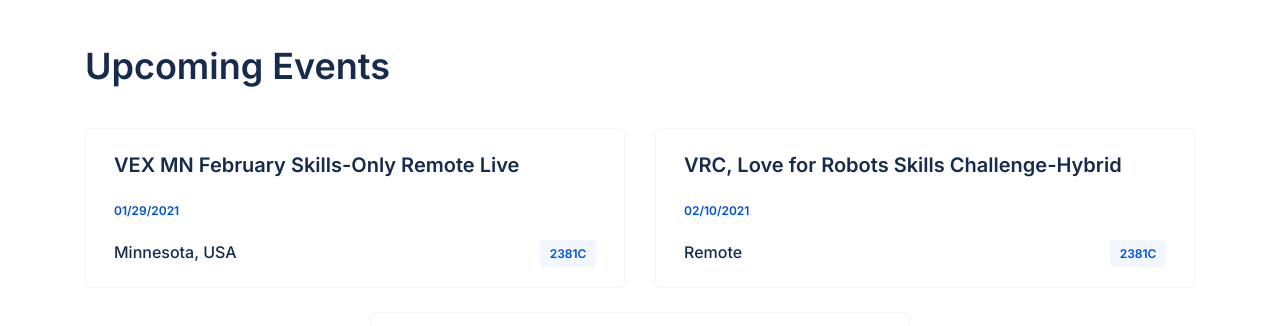
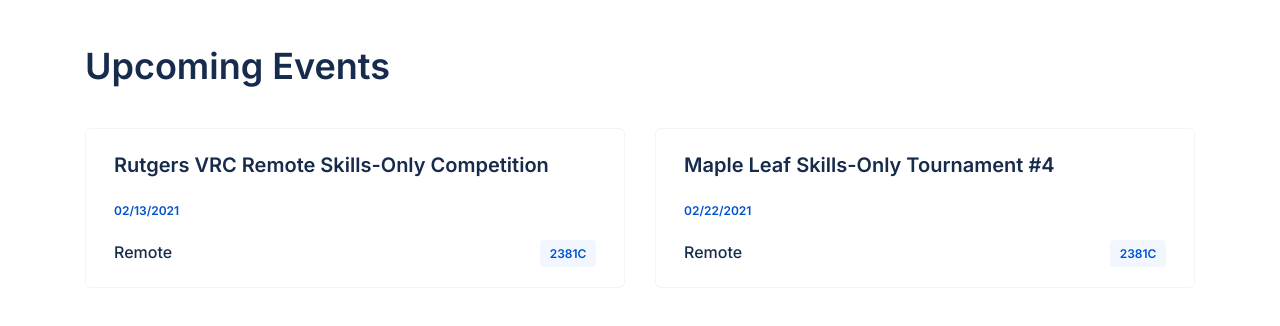
Before and after one commit to malavhmehta/2381_website, a Next.js app: page / in a window 1280 px wide. Shown: the part 4000-4326 px from the top of the page. Built offline with nearby package versions, Linux system fonts and the light colour scheme.

Commit message:
updated events

```diff
--- a/pages/about/teams/2381c.tsx
+++ b/pages/about/teams/2381c.tsx
@@ -12,7 +12,7 @@
 const hero = {
   heading: "Team 2381C",
   lead:
-    "2381C is on of 2381's oldest teams, established since our 2381's first year competing in VEX.",
+    "2381C is one of 2381's oldest teams, established since our 2381's first year competing in VEX.",
   imageSrc: "https://i.ibb.co/C20Cht2/2381c.jpg",
   primary: {
     href: "/join",
--- a/pages/index.tsx
+++ b/pages/index.tsx
@@ -100,19 +100,11 @@
 const upcomingEvents = [
   // 3 events
   {
-    name: "VEX MN February Skills-Only Remote Live",
-    date: "01/29/2021",
-    place: "Minnesota, USA",
-    url:
-      "https://www.robotevents.com/robot-competitions/vex-robotics-competition/RE-VRC-20-3110.html#general-info",
-    teams: ["2381C"],
-  },
-  {
-    name: "VRC, Love for Robots Skills Challenge-Hybrid",
-    date: "02/10/2021",
+    name: "Rutgers VRC Remote Skills-Only Competition",
+    date: "02/13/2021",
     place: "Remote",
     url:
-      "https://www.robotevents.com/robot-competitions/vex-robotics-competition/RE-VRC-20-3108.html",
+      "https://www.robotevents.com/robot-competitions/vex-robotics-competition/RE-VRC-21-3530.html",
     teams: ["2381C"],
   },
   {
```
